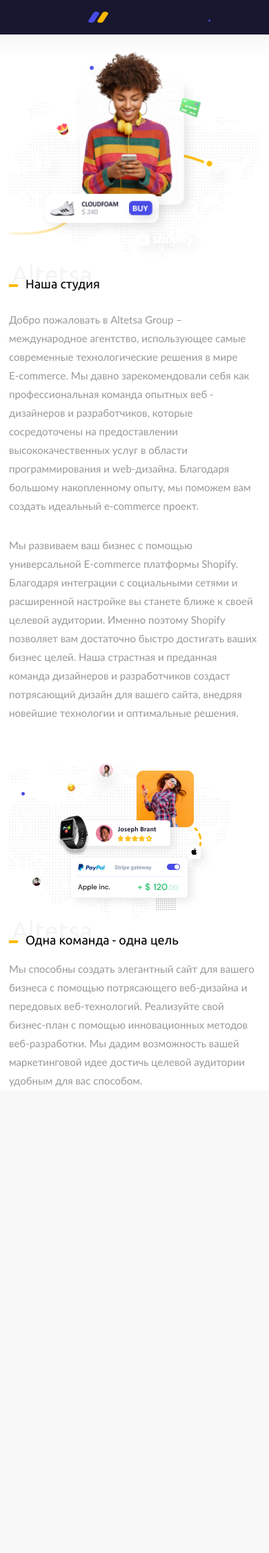
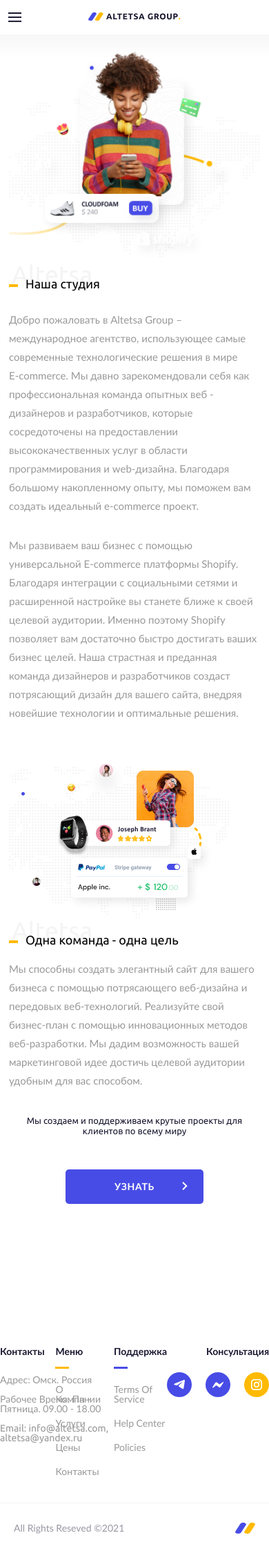
Before and after one commit to YurySm/alt2, a PHP site: page /template/about.html in a window 390 px wide. Shown: the whole page at 69% size. Before the commit the page ends 1575 px from the top, so only its background shows below. Run offline with PHP 8.4, Linux system fonts and the light colour scheme; style sheets or scripts are compiled from the project's sources.

Commit message:
add about header

```diff
--- a/src/sass/blocks/_header.scss
+++ b/src/sass/blocks/_header.scss
@@ -14,6 +14,11 @@
         border: none;
         background-color: transparent;
         margin-right: 105px;
+        z-index: 100;
+        & > picture {
+            display: block;
+            width: 100%;
+        }
     }
     &__close {
         display: none;
@@ -23,7 +28,8 @@
         padding-right: 11px;
         z-index: 100;
         & > picture {
-            width: 15px;
+            display: block;
+            width: 100%;
         }
     }
     &__menu {
--- a/src/sass/blocks/_media.scss
+++ b/src/sass/blocks/_media.scss
@@ -5,6 +5,7 @@
         height: 50px;
         &__humburger {
             margin-right: 0;
+            z-index: 100;
         }
         &__logo {
             position: absolute;
@@ -68,6 +69,19 @@
         }
     }
 
+    .footer {
+        padding-top: 37px;
+        background: #fff;
+        &__title {
+            padding: 0 15px;
+            font-size: 13px;
+            line-height: 120%;
+        }
+        &__subtitle {
+            display: none;
+        }
+    }
+
     .hero {
         width: 100%;
         .section-number {
@@ -80,8 +94,8 @@
             display: none;
         }
         &__bg {
-            width: 700px;
-            left: calc(50% - 350px);
+            width: 600px;
+            left: calc(50% - 300px);
         }
         &__wrapper {
             width: 283px;
@@ -89,7 +103,7 @@
         &__title {
             font-size: 15px;
             line-height: 130%;
-            margin-top: 72vh;
+            margin-top: 65vh;
         }
         &__subtitle {
             display: none;
@@ -98,12 +112,15 @@
             display: none;
             &_mob {
                 display: block;
-                margin-top: 77px;
+                margin-top: 75px;
                 text-align: center;
             }
         }
     }
     .contacts {
+        &__header {
+            background-color: #fff;
+        }
         &__title {
             font-size: 18px;
             line-height: 100%;
@@ -160,9 +177,13 @@
             }
             &__img {
                 margin: 0;
-                width: 100%;
-                height: 100%;
                 min-height: unset;
+                max-width: unset;
+                width: unset;
+                height: unset;
+                &>img {
+                    max-width: 100%;
+                }
             }
             &__descr {
                 margin-top: 20px;
--- a/src/template/about.html
+++ b/src/template/about.html
@@ -18,52 +18,63 @@
 <body>
     <header class="header contacts__header">
         <button class="header__humburger">
-            <svg class="desk" width="33" height="18" viewBox="0 0 33 18" fill="none" xmlns="http://www.w3.org/2000/svg">
-                <rect width="33" height="2" fill="#18172F"/>
-                <rect y="16" width="25" height="2" fill="#18172F"/>
-                <rect y="8" width="18" height="2" fill="#18172F"/>
-            </svg>
-
-            <svg class="mob" xmlns="http://www.w3.org/2000/svg" width="19" height="14" viewBox="0 0 19 14" fill="none">
-                <line y1="1" x2="19" y2="1" stroke="#18172F" stroke-width="2"/>
-                <line y1="6.9375" x2="19" y2="6.9375" stroke="#18172F" stroke-width="2"/>
-                <line y1="12.875" x2="19" y2="12.875" stroke="#18172F" stroke-width="2"/>
-            </svg>
+            <picture>
+                <source media="(min-width: 541px)" srcset="../icons/humbB.svg">
+                <source media="(max-width: 540px)" srcset="../icons/humb-mob-dark.svg">
+                <img src="../icons/humburger.svg" alt="">
+            </picture>
         </button>
         <button class="header__close">
-            <svg width="22" height="22" viewBox="0 0 25 25" fill="none" xmlns="http://www.w3.org/2000/svg">
-                <rect x="1.53979" width="33" height="2" transform="rotate(45 1.53979 0)" fill="#18172F"/>
-                <rect x="0.125488" y="23.3346" width="33" height="2" transform="rotate(-45 0.125488 23.3346)" fill="#18172F"/>
-            </svg>
+            <picture>
+                <source media="(min-width: 541px)" srcset="../icons/close.svg">
+                <source media="(max-width: 540px)" srcset="../icons/close-mob.svg">
+                <img src="../icons/close.svg" alt="">
+            </picture>
         </button>
         <a href="../index.html" class="header__logo">
-            <img src="../img/header/logoB.svg" alt="Altesta">
+            <picture>
+                <source media="(min-width: 1440px)" srcset="../img/header/logoB.svg">
+                <source media="(max-width: 540px)" srcset="../img/header/logo-temp.svg">
+
+                <img src="../img/header/logoB.svg" alt="Altesta">
+            </picture>
+
         </a>
-        <a href="tabs.html" class="btn btn__header">
+        <a href="template/tabs.html" class="btn btn__header">
             Let's Work Together
         </a>
-        <nav class="header__menu  other-page">
+        <nav class="header__menu">
             <ul class="header__nav-items">
                 <li class="header__nav-item">
-                    <a href="about.html"><b>О нас</b> <span><svg width="12" height="9" viewBox="0 0 12 9" fill="none" xmlns="http://www.w3.org/2000/svg">
+                    <a href="template/about.html"><b>О нас</b> <span><svg width="12" height="9" viewBox="0 0 12 9" fill="none" xmlns="http://www.w3.org/2000/svg">
                         <path d="M11.8366 3.7344L8.26556 0.163407C8.04769 -0.0544689 7.69434 -0.0544689 7.47646 0.163407C7.25854 0.381327 7.25854 0.734588 7.47646 0.952508L10.0949 3.57099L0.557968 3.57099C0.249836 3.57099 0 3.82082 0 4.12896C0 4.43704 0.249836 4.68692 0.557968 4.68692L10.0949 4.68692L7.47655 7.3054C7.25863 7.52332 7.25863 7.87658 7.47655 8.0945C7.58547 8.20338 7.72831 8.25792 7.8711 8.25792C8.0139 8.25792 8.15669 8.20338 8.26565 8.0945L11.8366 4.52351C12.0545 4.30559 12.0545 3.95232 11.8366 3.7344Z" fill="white"/>
                         </svg></span> <br> About</a>
                 </li>
                 <li class="header__nav-item">
-                    <a href="services.html"><b>Услуги</b> <span><svg width="12" height="9" viewBox="0 0 12 9" fill="none" xmlns="http://www.w3.org/2000/svg">
+                    <a href="template/services.html"><b>Услуги</b> <span><svg width="12" height="9" viewBox="0 0 12 9" fill="none" xmlns="http://www.w3.org/2000/svg">
                         <path d="M11.8366 3.7344L8.26556 0.163407C8.04769 -0.0544689 7.69434 -0.0544689 7.47646 0.163407C7.25854 0.381327 7.25854 0.734588 7.47646 0.952508L10.0949 3.57099L0.557968 3.57099C0.249836 3.57099 0 3.82082 0 4.12896C0 4.43704 0.249836 4.68692 0.557968 4.68692L10.0949 4.68692L7.47655 7.3054C7.25863 7.52332 7.25863 7.87658 7.47655 8.0945C7.58547 8.20338 7.72831 8.25792 7.8711 8.25792C8.0139 8.25792 8.15669 8.20338 8.26565 8.0945L11.8366 4.52351C12.0545 4.30559 12.0545 3.95232 11.8366 3.7344Z" fill="white"/>
                         </svg></span> <br> Skills</a>
                 </li>
-                <li class="header__nav-item">
-                    <a href="price.html"><b>Цены</b> <span><svg width="12" height="9" viewBox="0 0 12 9" fill="none" xmlns="http://www.w3.org/2000/svg">
+                <li class="header__nav-item  price-item">
+                    <a href="template/price.html"><b>Цены</b> <span><svg width="12" height="9" viewBox="0 0 12 9" fill="none" xmlns="http://www.w3.org/2000/svg">
                         <path d="M11.8366 3.7344L8.26556 0.163407C8.04769 -0.0544689 7.69434 -0.0544689 7.47646 0.163407C7.25854 0.381327 7.25854 0.734588 7.47646 0.952508L10.0949 3.57099L0.557968 3.57099C0.249836 3.57099 0 3.82082 0 4.12896C0 4.43704 0.249836 4.68692 0.557968 4.68692L10.0949 4.68692L7.47655 7.3054C7.25863 7.52332 7.25863 7.87658 7.47655 8.0945C7.58547 8.20338 7.72831 8.25792 7.8711 8.25792C8.0139 8.25792 8.15669 8.20338 8.26565 8.0945L11.8366 4.52351C12.0545 4.30559 12.0545 3.95232 11.8366 3.7344Z" fill="white"/>
                         </svg></span> <br> Price</a>
                 </li>
                 <li class="header__nav-item">
-                    <a href="contacts.html"><b>Kонтакты</b> <span><svg width="12" height="9" viewBox="0 0 12 9" fill="none" xmlns="http://www.w3.org/2000/svg">
+                    <a href="template/contacts.html"><b>Kонтакты</b> <span><svg width="12" height="9" viewBox="0 0 12 9" fill="none" xmlns="http://www.w3.org/2000/svg">
                         <path d="M11.8366 3.7344L8.26556 0.163407C8.04769 -0.0544689 7.69434 -0.0544689 7.47646 0.163407C7.25854 0.381327 7.25854 0.734588 7.47646 0.952508L10.0949 3.57099L0.557968 3.57099C0.249836 3.57099 0 3.82082 0 4.12896C0 4.43704 0.249836 4.68692 0.557968 4.68692L10.0949 4.68692L7.47655 7.3054C7.25863 7.52332 7.25863 7.87658 7.47655 8.0945C7.58547 8.20338 7.72831 8.25792 7.8711 8.25792C8.0139 8.25792 8.15669 8.20338 8.26565 8.0945L11.8366 4.52351C12.0545 4.30559 12.0545 3.95232 11.8366 3.7344Z" fill="white"/>
                         </svg></span> <br> Contact</a>
                 </li>
+                <li class="header__nav-item">
+                    <a class="support-item" href="#"><b>политики</b> <span><svg width="12" height="9" viewBox="0 0 12 9" fill="none" xmlns="http://www.w3.org/2000/svg">
+                        <path d="M11.8366 3.7344L8.26556 0.163407C8.04769 -0.0544689 7.69434 -0.0544689 7.47646 0.163407C7.25854 0.381327 7.25854 0.734588 7.47646 0.952508L10.0949 3.57099L0.557968 3.57099C0.249836 3.57099 0 3.82082 0 4.12896C0 4.43704 0.249836 4.68692 0.557968 4.68692L10.0949 4.68692L7.47655 7.3054C7.25863 7.52332 7.25863 7.87658 7.47655 8.0945C7.58547 8.20338 7.72831 8.25792 7.8711 8.25792C8.0139 8.25792 8.15669 8.20338 8.26565 8.0945L11.8366 4.52351C12.0545 4.30559 12.0545 3.95232 11.8366 3.7344Z" fill="white"/>
+                        </svg></span> <br> Support</a>
+                </li>
+
+
+
+
+
                 <li class="header__nav-item">
                 </li>
             </ul>
@@ -138,9 +149,8 @@
                 <picture class="contacts__img team__img">
                     <source media="(min-width: 541px)" srcset="../img/about/team-img.png">
                     <source media="(max-width: 540px)" srcset="../img/about/team-bg-mob.png">
-                    <img src="../img/about/team-img.png" alt="" >
+                    <img src="../img/about/team-bg-mob.png" alt="team" >
                 </picture>
-                <!-- <img src="../img/about/team-img.png" alt="" class="contacts__img team__img wow animate__animated animate__fadeInBottomLeft"> -->
                 <div class="contacts__form-wrapp team__text-wrapper wow animate__animated animate__fadeInBottomRight">
                     <div class="contacts__form-wrapp-title team__wrapp-title">Altetsa</div>
                     <h2 class="contacts__title">
@@ -178,7 +188,7 @@
             <img src="../img/about/bg-mid.png" alt="background" class="bg-mid"> -->
     </section>
 
-    <!-- <footer class="footer">
+    <footer class="footer">
         <div class="wow animate__animated animate__fadeInDown">
             <h2 class="footer__title">
                 Мы создаем и поддерживаем крутые проекты
@@ -250,6 +260,6 @@
                 <path d="M20.4981 1.65214C21.326 0.36958 23.841 -0.291711 26.1156 0.175102C28.3901 0.641914 29.5629 2.06006 28.7351 3.34261L21.6148 14.3734C20.7869 15.656 18.2719 16.3173 15.9973 15.8505C13.7227 15.3836 12.5499 13.9655 13.3778 12.6829L20.4981 1.65214Z" fill="#FFBA00"/>
             </svg>
         </div>
-    </footer> -->
+    </footer>
 </body>
 </html>
```
Also changed, not shown: dist/template/about.html (+37 -27 lines), dist/css/style.min.css, dist/icons/humb-mob-dark.svg (added), dist/img/header/logo-temp.svg (added), src/icons/humb-mob-dark.svg (added), src/img/header/logo-temp.svg (added).
